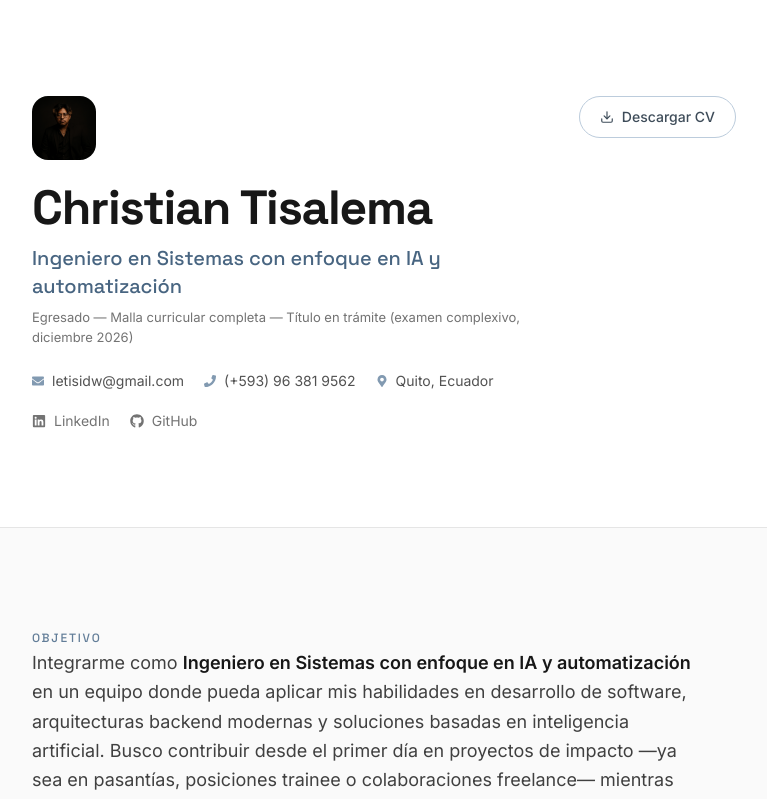
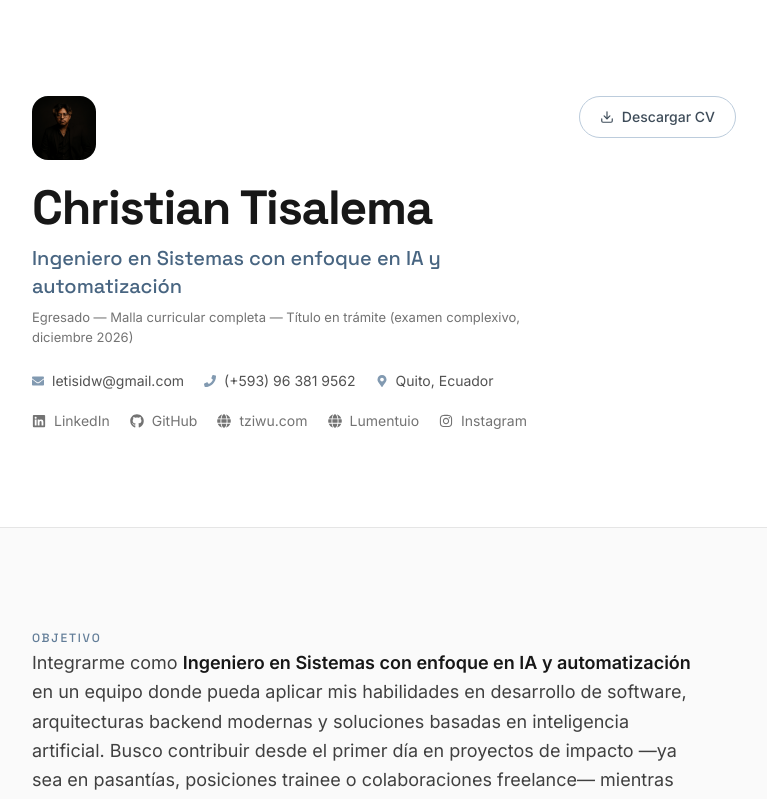
Before and after one commit to Tisicd/Curriculum, a Next.js app: page / in a window 1280 px wide. Shown: the top 799 px of the page, without its empty margins (256-1023 px from the left). Built offline with nearby package versions, Linux system fonts and the light colour scheme.

Commit message:
actualiza links: GitHub (Tisicd), tziwu.com, Lumentuio, Instagram

```diff
--- a/components/Footer.tsx
+++ b/components/Footer.tsx
@@ -1,5 +1,5 @@
 import React from 'react'
-import { FaEnvelope, FaPhone, FaLinkedin, FaGithub } from 'react-icons/fa'
+import { FaEnvelope, FaPhone, FaLinkedin, FaGithub, FaGlobe, FaInstagram } from 'react-icons/fa'
 import { motion } from 'framer-motion'
 
 const Footer: React.FC = () => {
@@ -47,13 +47,40 @@ const Footer: React.FC = () => {
               LinkedIn
             </a>
             <a
-              href="https://github.com/ChrisTisalema"
+              href="https://github.com/Tisicd"
               target="_blank"
               rel="noopener noreferrer"
               className="inline-flex items-center gap-1.5 hover:text-accent-600 transition-colors"
             >
               <FaGithub />
               GitHub
+            </a>
+            <a
+              href="https://tziwu.com"
+              target="_blank"
+              rel="noopener noreferrer"
+              className="inline-flex items-center gap-1.5 hover:text-accent-600 transition-colors"
+            >
+              <FaGlobe />
+              tziwu.com
+            </a>
+            <a
+              href="https://lumentuio.tziwu.com"
+              target="_blank"
+              rel="noopener noreferrer"
+              className="inline-flex items-center gap-1.5 hover:text-accent-600 transition-colors"
+            >
+              <FaGlobe />
+              Lumentuio
+            </a>
+            <a
+              href="https://www.instagram.com/71z1.ec/"
+              target="_blank"
+              rel="noopener noreferrer"
+              className="inline-flex items-center gap-1.5 hover:text-accent-600 transition-colors"
+            >
+              <FaInstagram />
+              Instagram
             </a>
           </div>
         </div>
--- a/components/Header.tsx
+++ b/components/Header.tsx
@@ -1,5 +1,5 @@
 import React, { useEffect, useState } from 'react'
-import { FaEnvelope, FaPhone, FaMapMarkerAlt, FaLinkedin, FaGithub } from 'react-icons/fa'
+import { FaEnvelope, FaPhone, FaMapMarkerAlt, FaLinkedin, FaGithub, FaGlobe, FaInstagram } from 'react-icons/fa'
 import Image from 'next/image'
 import { motion } from 'framer-motion'
 
@@ -123,13 +123,40 @@ const Header: React.FC = () => {
                     <span>LinkedIn</span>
                   </a>
                   <a
-                    href="https://github.com/ChrisTisalema"
+                    href="https://github.com/Tisicd"
                     target="_blank"
                     rel="noopener noreferrer"
                     className="inline-flex items-center gap-2 text-sm text-neutral-500 hover:text-accent-600 transition-colors"
                   >
                     <FaGithub />
                     <span>GitHub</span>
+                  </a>
+                  <a
+                    href="https://tziwu.com"
+                    target="_blank"
+                    rel="noopener noreferrer"
+                    className="inline-flex items-center gap-2 text-sm text-neutral-500 hover:text-accent-600 transition-colors"
+                  >
+                    <FaGlobe />
+                    <span>tziwu.com</span>
+                  </a>
+                  <a
+                    href="https://lumentuio.tziwu.com"
+                    target="_blank"
+                    rel="noopener noreferrer"
+                    className="inline-flex items-center gap-2 text-sm text-neutral-500 hover:text-accent-600 transition-colors"
+                  >
+                    <FaGlobe />
+                    <span>Lumentuio</span>
+                  </a>
+                  <a
+                    href="https://www.instagram.com/71z1.ec/"
+                    target="_blank"
+                    rel="noopener noreferrer"
+                    className="inline-flex items-center gap-2 text-sm text-neutral-500 hover:text-accent-600 transition-colors"
+                  >
+                    <FaInstagram />
+                    <span>Instagram</span>
                   </a>
                 </motion.div>
               </>
```
